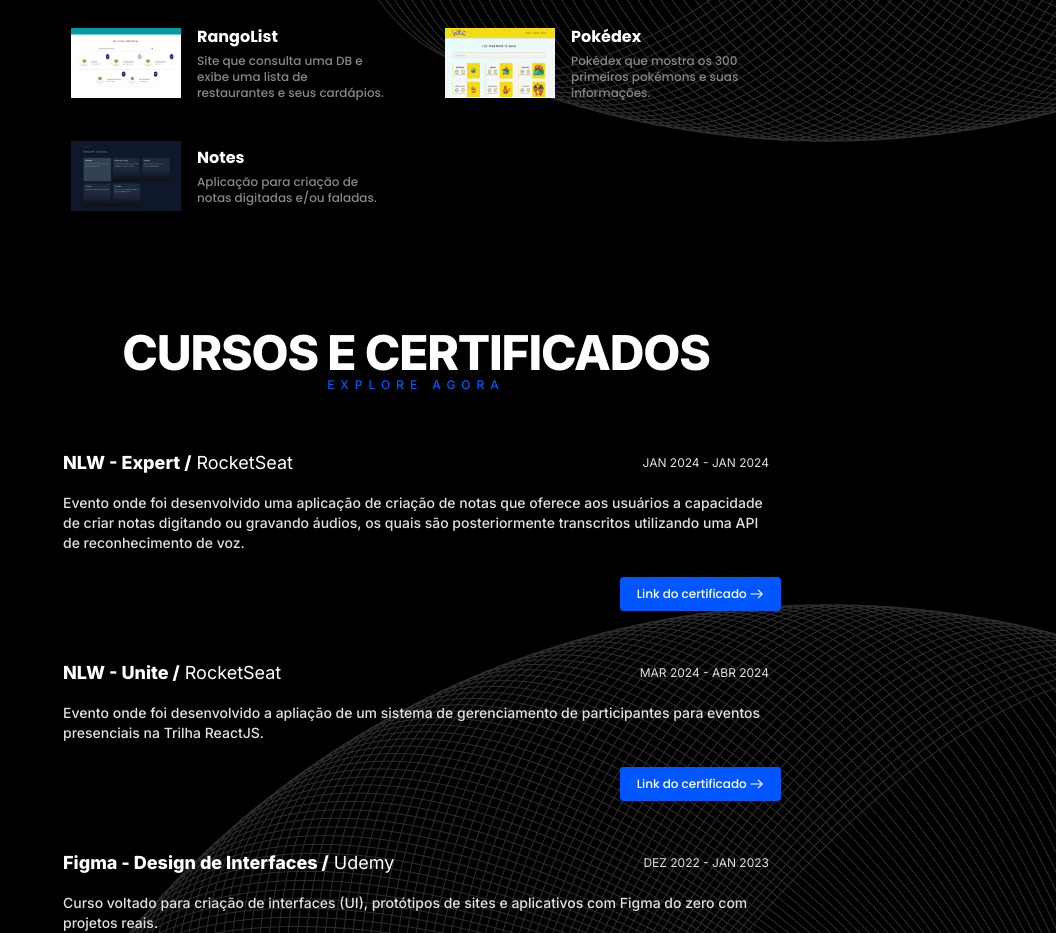
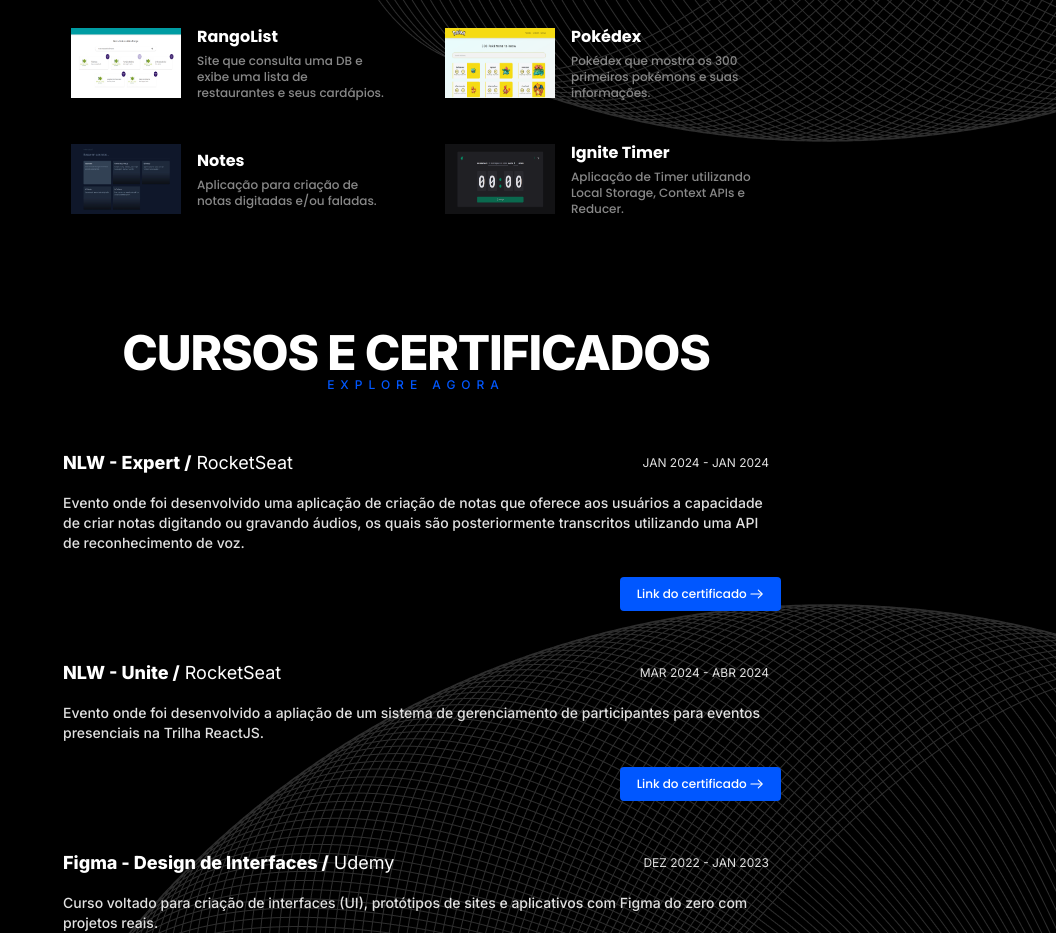
Before and after one commit to daya-diaz/portfolio, a React (Vite) app: page / in a window 1280 px wide. Shown: the part 1780-2713 px from the top of the page, without its empty margins (224-1280 px from the left). Built offline with nearby package versions, Linux system fonts and the light colour scheme.

Commit message:
Inserindo mais projetos no data

```diff
--- a/src/data.ts
+++ b/src/data.ts
@@ -1,6 +1,7 @@
 import RangoImg from './assets/rangoProject.png'
 import NotesImg from './assets/notesProject.png'
 import PokedexImg from './assets/pokedexProject.png'
+import TimerImg from './assets/timerProject.png'
 export interface Project {
   id: number
   title: string
@@ -42,6 +43,14 @@ const projects: Project[] = [
     description: 'Aplicação para criação de notas digitadas e/ou faladas.',
     imgSrc: NotesImg,
     href: 'https://github.com/daya-diaz/nlw-expert-notes',
+  },
+  {
+    id: 4,
+    title: 'Ignite Timer',
+    description:
+      'Aplicação de Timer utilizando Local Storage, Context APIs e Reducer.',
+    imgSrc: TimerImg,
+    href: 'https://02-ignite-timer-ashen.vercel.app/',
   },
 ]
 
```
Also changed, not shown: src/assets/timerProject.png (added).
